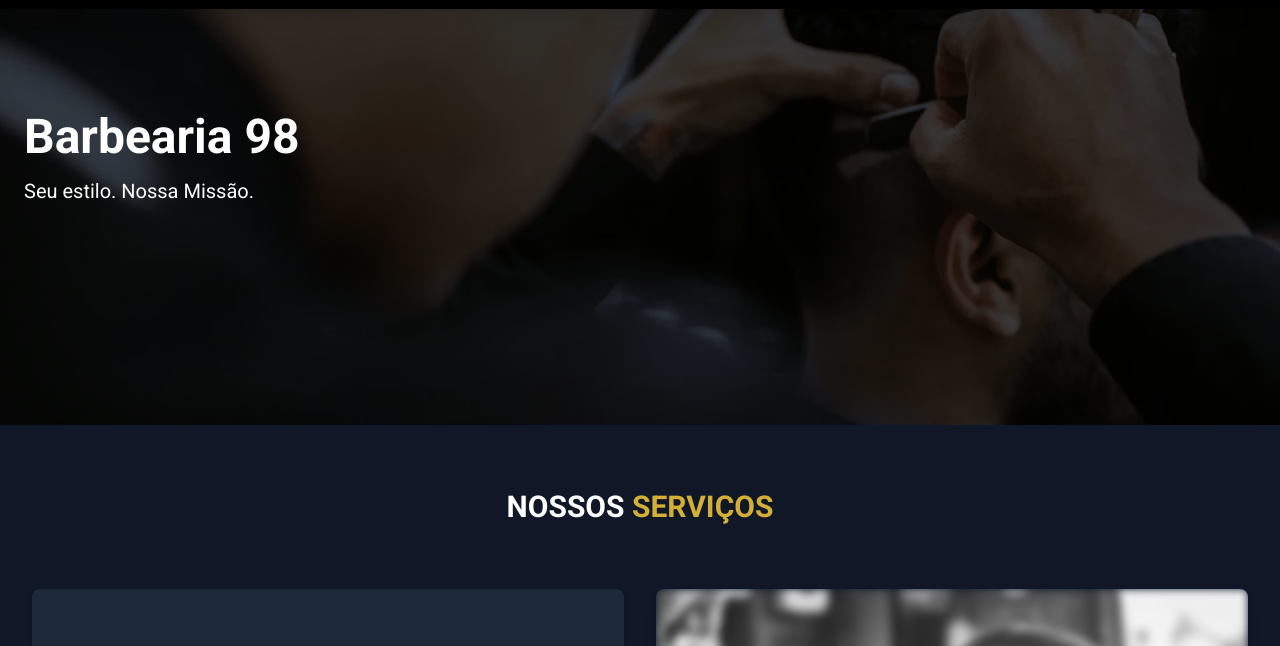
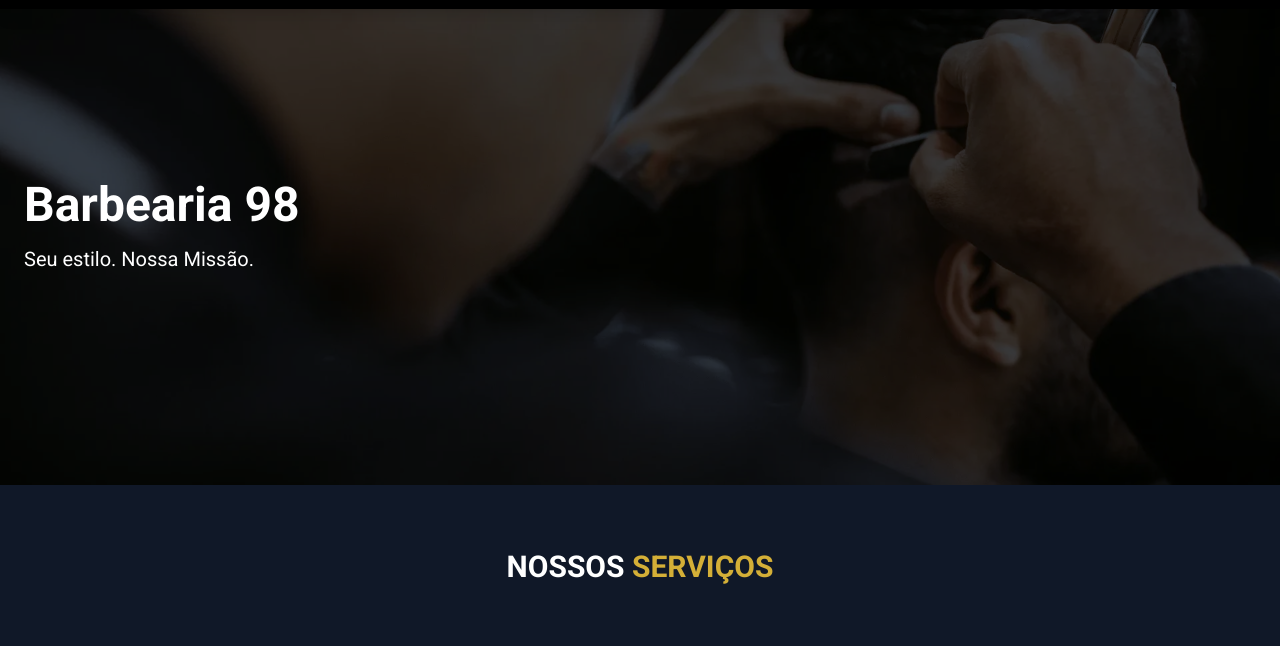
Before and after one commit to barbearia98/site, a website built with Vite: page index.html in a window 1280 px wide. Shown: the part 75-721 px from the top of the page. Built offline with nearby package versions, Linux system fonts and the light colour scheme.

Commit message:
substitui imagens AVIF por versões WEBP otimizadas no index.html

```diff
--- a/index.html
+++ b/index.html
@@ -87,8 +87,9 @@
         </div>
     </nav>
 
-    <header class="bg-cover bg-center bg-no-repeat h-[450px] md:h-[500px] bg-gray-600 bg-blend-multiply
-           bg-[url(/images/mobile-hero-image-barbearia.avif)] md:bg-[url(/images/hero-image-barbearia.avif)]">
+    <header class="bg-cover bg-center bg-no-repeat bg-gray-600 bg-blend-multiply
+           bg-[url(/images/mobile-hero-image-barbearia.webp)] md:bg-[url(/images/hero-image-barbearia.webp)]
+           h-[50vh] md:h-[70vh] pt-[76px]">
         <div class="container z-10 relative mx-auto px-6 flex h-full items-center">
             <div class="text-white max-w-xl">
                 <h1 class="text-4xl md:text-5xl font-bold mb-4">Barbearia 98</h1>
```
Also changed, not shown: public/images/hero-image-barbearia.avif (deleted), public/images/hero-image-barbearia.webp (added), public/images/mobile-hero-image-barbearia.avif (deleted), public/images/mobile-hero-image-barbearia.webp (added).
